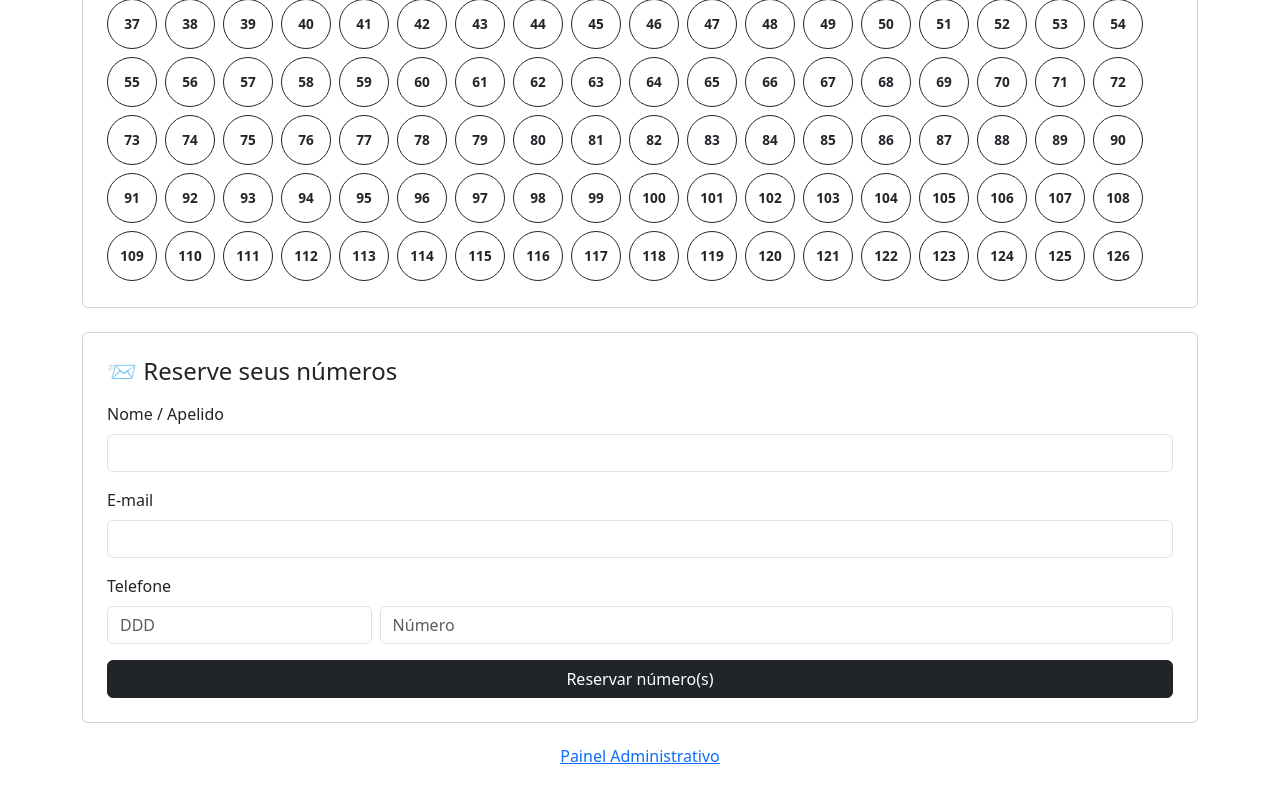
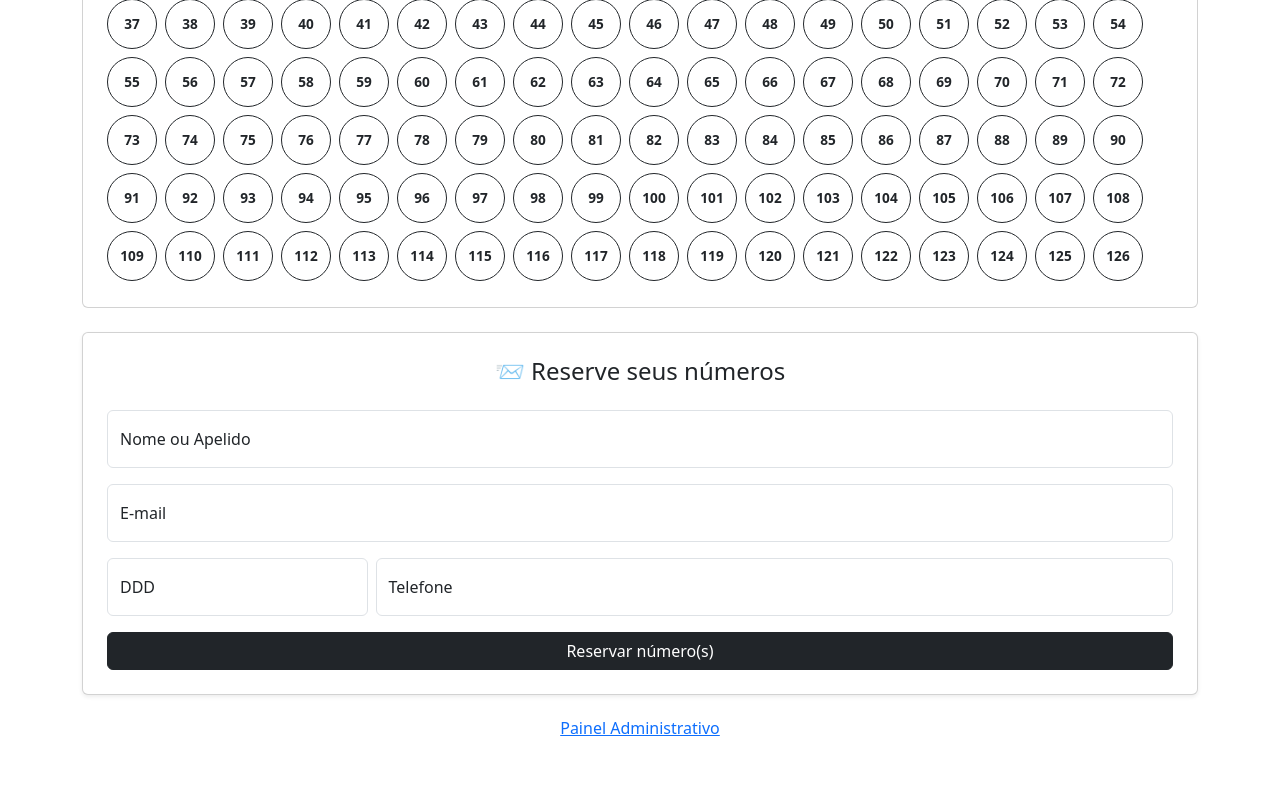
Before and after one commit to henriquelauar/rifa-barraca, a React (Vite) app in the folder client/: page / in a window 1280 px wide. Shown: the part 1257-2057 px from the top of the page. Built offline with nearby package versions, Linux system fonts and the light colour scheme; no server answers; the database is empty.

Commit message:
added date column in the admin table and improved error treatment in the form

```diff
--- a/client/src/components/Admin/AdminTable.tsx
+++ b/client/src/components/Admin/AdminTable.tsx
@@ -26,6 +26,9 @@ export default function AdminTable({
         <table className="table table-bordered align-middle text-center">
           <thead className="table-dark">
             <tr>
+              <th onClick={() => handleSort('created_at')} style={{ cursor: 'pointer' }}>
+                Data {sortConfig.key === 'created_at' && (sortConfig.direction === 'asc' ? '↑' : '↓')}
+              </th>
               <th onClick={() => handleSort('nome')} style={{ cursor: 'pointer' }}>
                 Nome {sortConfig.key === 'nome' && (sortConfig.direction === 'asc' ? '↑' : '↓')}
               </th>
--- a/client/src/components/Admin/TableRow.tsx
+++ b/client/src/components/Admin/TableRow.tsx
@@ -25,6 +25,13 @@ export default function TableRow({
 
   return (
     <tr className="align-middle">
+      <td>
+        {new Date(rifa.created_at).toLocaleString('pt-BR', {
+          timeZone: 'America/Sao_Paulo',
+          dateStyle: 'short',
+          timeStyle: 'short',
+        })}
+      </td>
       <td className="text-wrap">
         {isEditing ? (
           <input
--- a/client/src/components/Rifa/RifaForm.tsx
+++ b/client/src/components/Rifa/RifaForm.tsx
@@ -14,68 +14,113 @@ interface FormularioRifaProps {
   mensagem: string;
 }
 
-const RifaForm: React.FC<FormularioRifaProps> = ({ form, handleChange, handleSubmit, loading, mensagem }) => {
+const RifaForm: React.FC<FormularioRifaProps> = ({
+  form,
+  handleChange,
+  handleSubmit,
+  loading,
+  mensagem,
+}) => {
   return (
-    <div className="card p-4 mb-4 mt-4">
+    <div className="card p-4 mb-4 mt-4 shadow-sm">
       <form onSubmit={handleSubmit}>
-        <h4 className="mb-3">📨 Reserve seus números</h4>
-        <div className="mb-3">
-          <label className="form-label">Nome / Apelido</label>
+        <h4 className="mb-4 text-center">📨 Reserve seus números</h4>
+
+        <div className="form-floating mb-3">
           <input
             type="text"
             className="form-control"
+            id="nome"
             name="nome"
             value={form.nome}
             onChange={handleChange}
+            placeholder="Nome ou apelido"
             required
           />
+          <label htmlFor="nome">Nome ou Apelido</label>
         </div>
-        <div className="mb-3">
-          <label className="form-label">E-mail</label>
+
+        <div className="form-floating mb-3">
           <input
             type="email"
             className="form-control"
+            id="email"
             name="email"
             value={form.email}
             onChange={handleChange}
+            placeholder="email@exemplo.com"
             required
           />
+          <label htmlFor="email">E-mail</label>
         </div>
-        <div className="mb-3">
-          <label className="form-label">Telefone</label>
-          <div className="d-flex">
+
+        <div className="row g-2 mb-3">
+          <div className="col-4 col-sm-3">
+            <div className="form-floating">
               <input
                 type="text"
-              className="form-control w-25"
+                className="form-control"
+                id="ddd"
                 name="ddd"
                 value={form.ddd}
                 onChange={handleChange}
+                minLength={2}
                 maxLength={2}
                 placeholder="DDD"
+                inputMode="numeric"
+                pattern="[0-9]*"
                 required
               />
+              <label htmlFor="ddd">DDD</label>
+            </div>
+          </div>
+          <div className="col-8 col-sm-9">
+            <div className="form-floating">
               <input
                 type="tel"
-              className="form-control w-75 ms-2"
+                className="form-control"
+                id="telefone"
                 name="telefone"
                 value={form.telefone}
                 onChange={handleChange}
+                minLength={9}
                 maxLength={9}
                 placeholder="Número"
+                inputMode="numeric"
+                pattern="[0-9]*"
                 required
               />
+              <label htmlFor="telefone">Telefone</label>
             </div>
           </div>
+        </div>
+
         {form.numeros.length > 0 && (
-          <p className="fw-bold">Selecionados: {form.numeros.sort((a, b) => a - b).join(', ')}</p>
+          <p className="fw-bold text-center text-primary">
+            Selecionados: {form.numeros.sort((a, b) => a - b).join(', ')}
+          </p>
         )}
-        <div className="d-grid">
+
+        <div className="d-grid mt-3">
           <button type="submit" className="btn btn-dark" disabled={loading}>
-            {loading ? 'Enviando...' : 'Reservar número(s)'}
+            {loading ? (
+              <>
+                <span className="spinner-border spinner-border-sm me-2" role="status" />
+                Enviando...
+              </>
+            ) : (
+              'Reservar número(s)'
+            )}
           </button>
         </div>
+
         {mensagem && (
-          <div className={`alert mt-3 ${mensagem.includes('✅') ? 'alert-success' : 'alert-danger'}`}>
+          <div
+            className={`alert mt-3 ${
+              mensagem.includes('✅') ? 'alert-success' : 'alert-danger'
+            }`}
+            role="alert"
+          >
             {mensagem}
           </div>
         )}
--- a/client/src/hooks/useAdmin.ts
+++ b/client/src/hooks/useAdmin.ts
@@ -46,7 +46,9 @@ export function useAdmin() {
   const fetchRifas = async () => {
     const { data, error } = await supabase
       .from('rifa_participantes')
-      .select('*');
+      .select('*')
+      .order('created_at', { ascending: true });
+
 
     if (error) {
       setErro('Erro ao carregar rifas');
--- a/client/src/pages/AdminPage.tsx
+++ b/client/src/pages/AdminPage.tsx
@@ -10,11 +10,9 @@ export default function AdminPage() {
     marcarComoPendente, excluirRifa, atualizarRifa
   } = useAdmin();
 
-  // Estado do filtro
   const [filtro, setFiltro] = useState('');
 
-  // Estado da ordenação
-  const [sortConfig, setSortConfig] = useState<{ key: string, direction: 'asc' | 'desc' }>({ key: 'nome', direction: 'asc' });
+  const [sortConfig, setSortConfig] = useState<{ key: string, direction: 'asc' | 'desc' }>({ key: 'created_at', direction: 'desc' });
 
   const handleFiltroChange = (e: React.ChangeEvent<HTMLInputElement>) => {
     setFiltro(e.target.value);
--- a/client/src/pages/RifaPage.tsx
+++ b/client/src/pages/RifaPage.tsx
@@ -78,7 +78,7 @@ export default function RifaPage () {
     const registros = form.numeros.map((numero) => ({
       nome: form.nome,
       email: form.email,
-      telefone: form.telefone,
+      telefone: `(${form.ddd}) ${form.telefone}`,
       numero,
     }));
 
--- a/client/src/types/Rifa.ts
+++ b/client/src/types/Rifa.ts
@@ -5,7 +5,7 @@ export type Rifa = {
     telefone: string;
     numero: number;
     pago: boolean;
-    createdAt: string;
+    created_at: Date;
   };
 
   export type FormData = {
```
Lines whose indentation alone changed are shown as unchanged.
